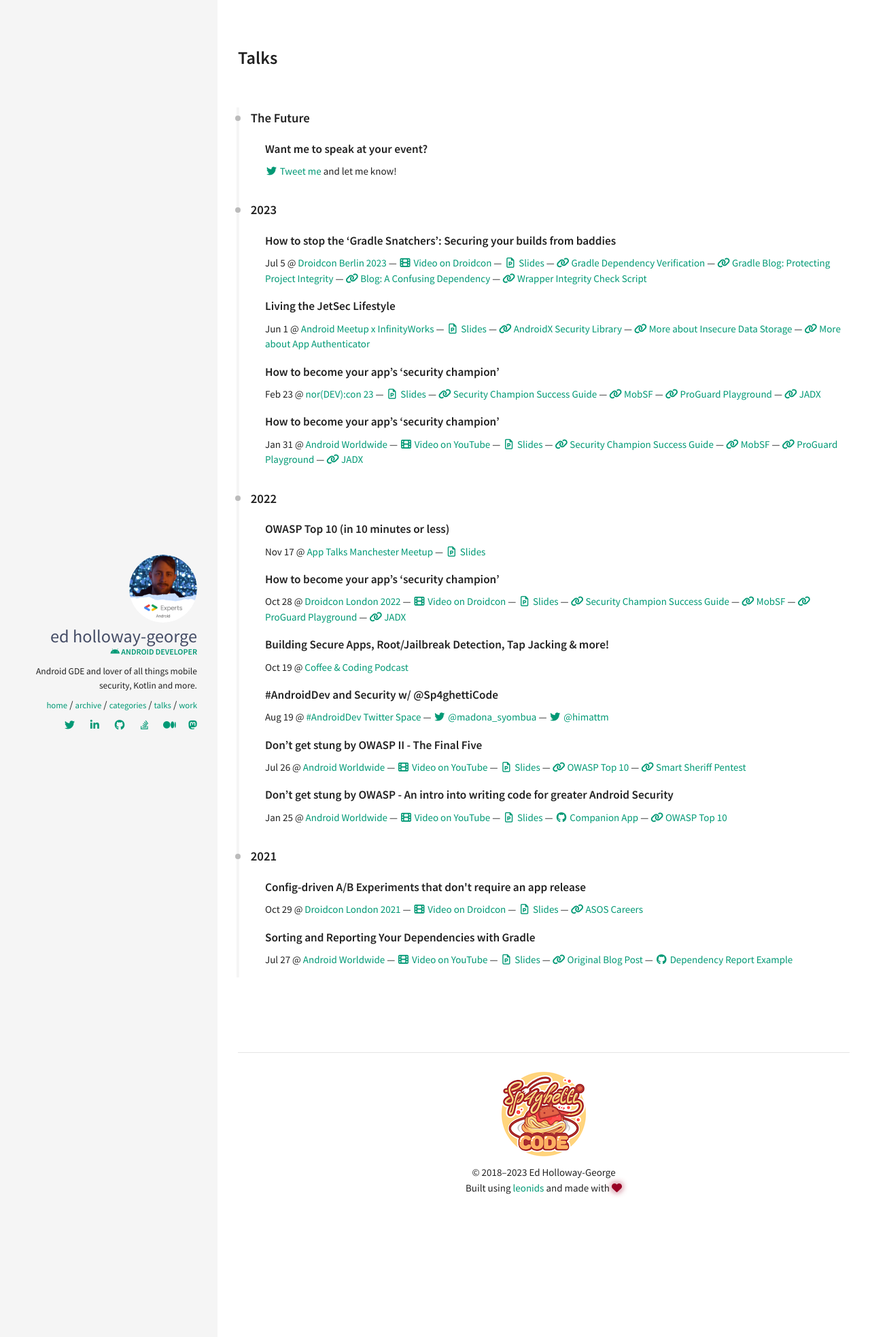
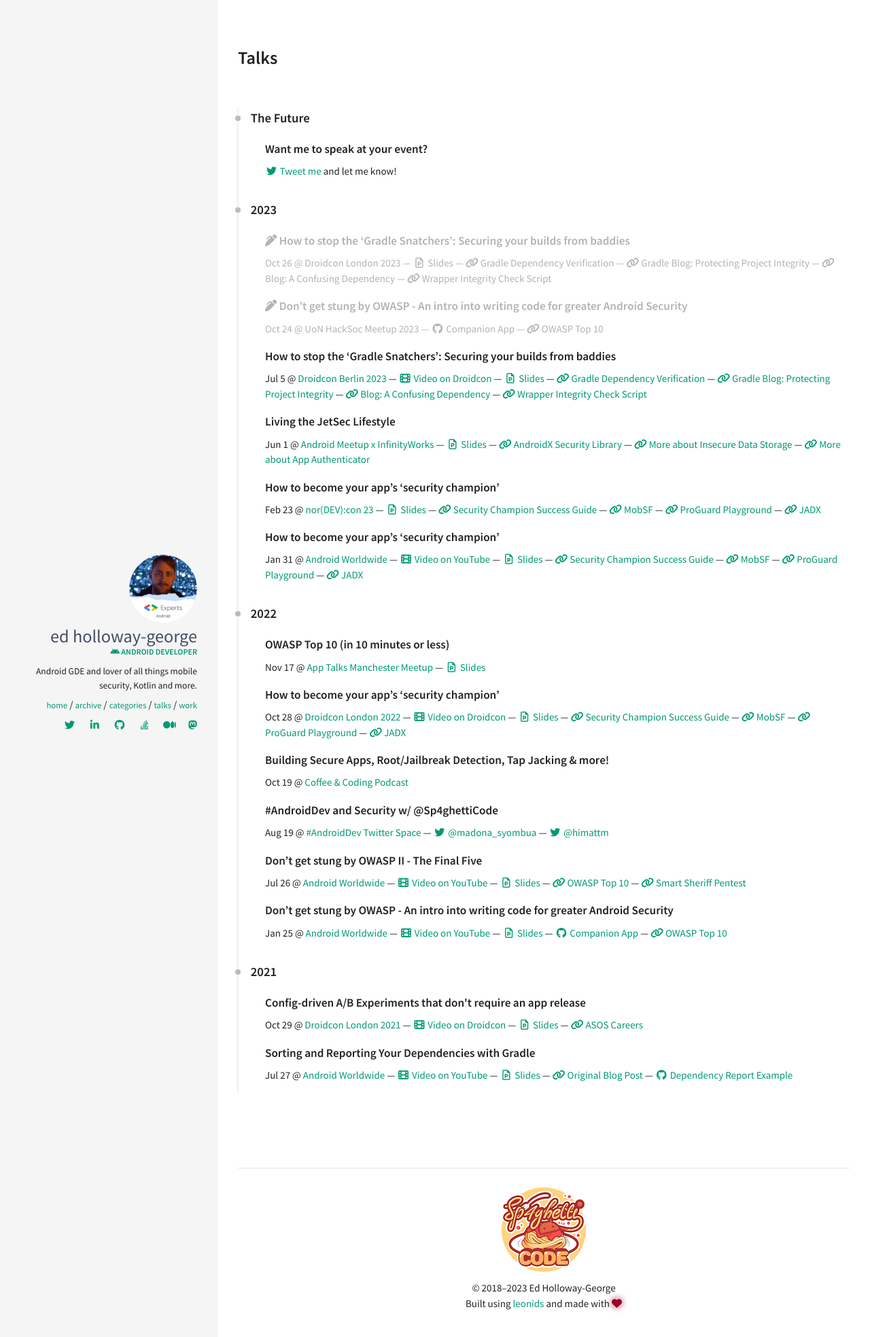
Before and after one commit to ed-george/ed-george.github.io, a Jekyll site: the page built from talks.html, in a window 1280 px wide. Shown: the top 1967 px of the page at 68% size. Built offline with Jekyll 4.4.1, drawn with Linux system fonts in a browser that asks for light colours; nearby versions of some CDN libraries.

Commit message:
Update talks.yaml

```diff
--- a/_data/index/talks.yaml
+++ b/_data/index/talks.yaml
@@ -15,6 +15,34 @@
 #   - title: Optional External link 2
 #     url: https://example.com
 #     icon: optional-icon
+- title: "How to stop the ‘Gradle Snatchers’: Securing your builds from baddies"
+  event:
+    title: "Droidcon London 2023"
+    url: https://london.droidcon.com/ed-holloway-george/
+    date: '2023-10-26'
+  slides:
+    title: Slides
+    url: https://speakerdeck.com/sp4ghetticode/how-to-stop-the-gradle-snatchers
+  links:
+  - title: "Gradle Dependency Verification"
+    url: https://docs.gradle.org/current/userguide/dependency_verification.html
+  - title: "Gradle Blog: Protecting Project Integrity"
+    url: https://blog.gradle.org/project-integrity
+  - title: "Blog: A Confusing Dependency"
+    url: https://web.archive.org/web/20181214053140/http://blog.autsoft.hu/a-confusing-dependency/
+  - title: "Wrapper Integrity Check Script"
+    url: https://gist.github.com/ed-george/3751d09ccdfd33cfe48d8987d9f68510
+- title: "Don’t get stung by OWASP - An intro into writing code for greater Android Security"
+  event:
+    title: UoN HackSoc Meetup 2023
+    url: https://hacksocnotts.co.uk/events/2023-10-24-android-best-practices-talk-by-ed-holloway-george/
+    date: '2023-10-24'
+  links:
+  - title: Companion App
+    url: https://github.com/ed-george/owasp-top-five
+    icon: github
+  - title: OWASP Top 10
+    url: https://owasp.org/www-project-mobile-top-10
 - title: "How to stop the ‘Gradle Snatchers’: Securing your builds from baddies"
   event:
     title: "Droidcon Berlin 2023"
```
